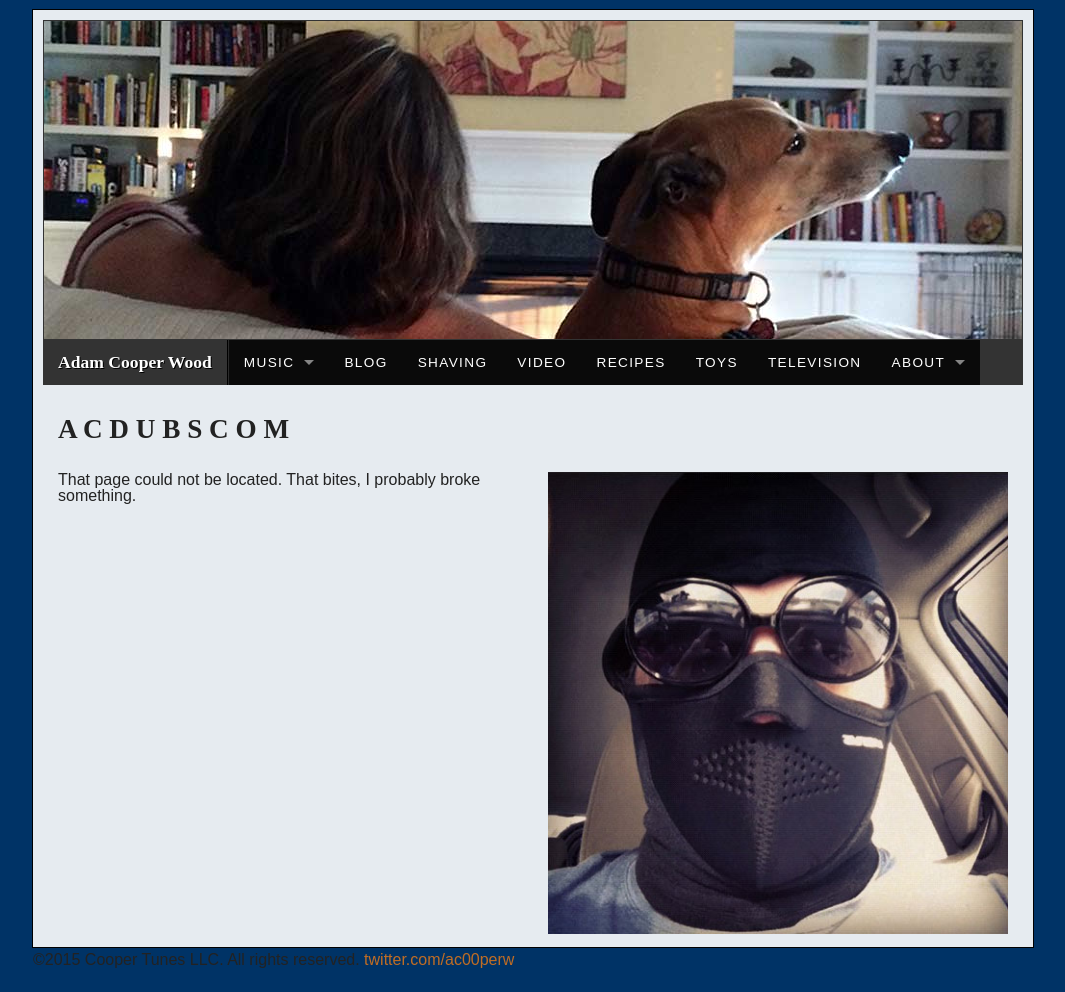
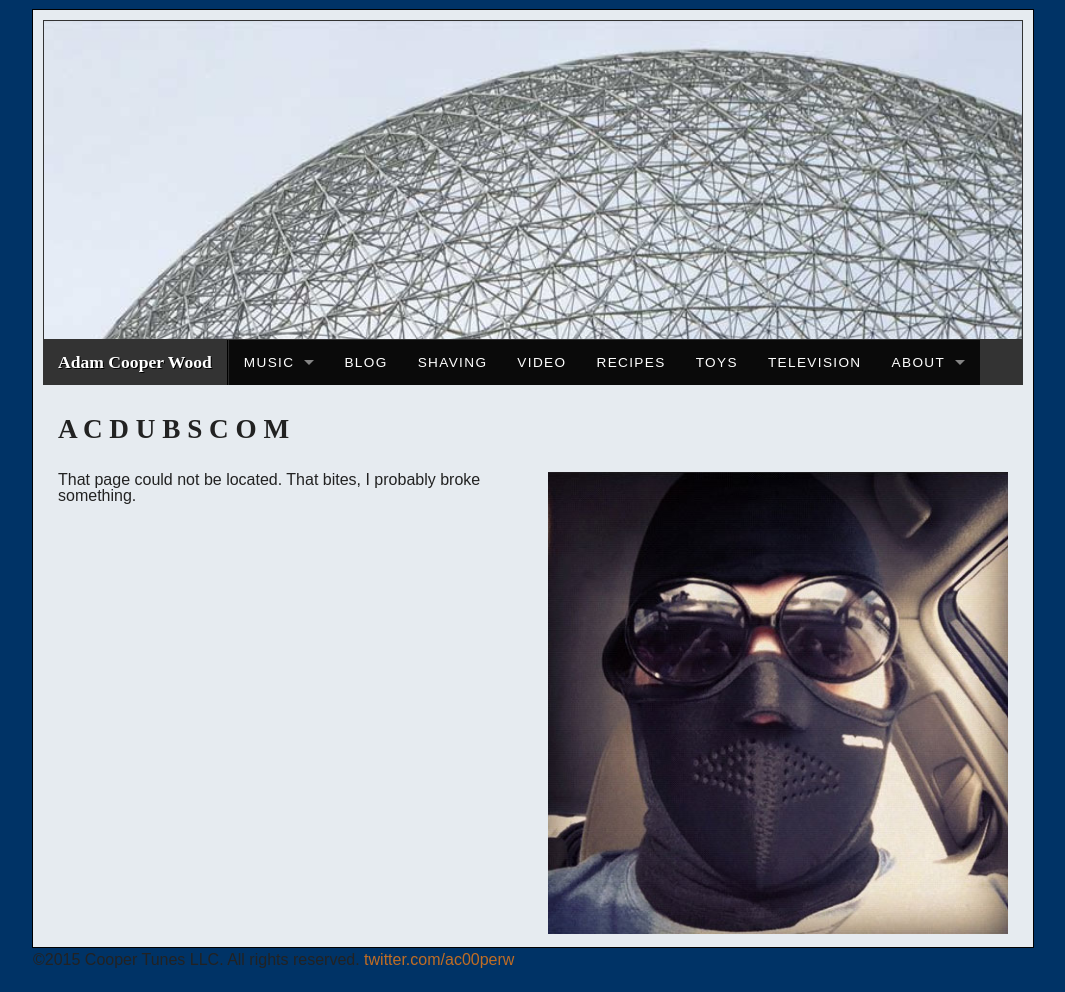
Before and after one commit to ac00perw/acdubs-jekyll, a Jekyll site: the page built from 404.html, in a window 1280 px wide. Shown: the whole page, without its empty margins (107-1172 px from the left). Built offline with Jekyll 4.4.1, drawn with Linux system fonts in a browser that asks for light colours.

Commit message:
headers randomly selected working based on directory

```diff
--- a/_includes/bottomscripts.html
+++ b/_includes/bottomscripts.html
@@ -52,4 +50,18 @@
 
   <script>
     $(document).foundation();
+
+	$(document).ready(function(){
+		var headers = Array('{{ site.headers | join: "','" }}')
+		var header = headers[Math.round(Math.random() * (headers.length - 0) + 0)];
+		console.log(header);
+		$('#scene').css('background', "url(/"+header.slice(0)+") 0 0 no-repeat");
+		$('#scene').css('background-size', "cover");
+	})
+
+
+
+
+
+
   </script>
--- a/_includes/footer.html
+++ b/_includes/footer.html
@@ -1,6 +1,6 @@
   <div class="footer">
       <p>
        	©{{ site.time | date: '%Y' }} Cooper Tunes LLC. All rights reserved.
-        <a href="http://twitter.com/ac00perw/">twitter.com/ac00perw</a><br />
+        <a href="http://twitter.com/ac00perw/">twitter.com/ac00perw</a>
       </p>
   </div>
--- a/_includes/head.html
+++ b/_includes/head.html
@@ -15,7 +15,6 @@
 	{% endif %}
 
    	<script type="text/javascript" src="/js/jquery-1.8.2.min.js"></script>
-
 	<script src="/js/vendor/custom.modernizr.js"></script>
 	<script type="text/javascript" src="//use.typekit.net/xed0uqy.js"></script>
 	<script src="https://google-code-prettify.googlecode.com/svn/loader/run_prettify.js?skin=sunburst"></script>
@@ -23,7 +22,6 @@
 	{% if page.id == "music" %}
 		<script type="text/javascript" src="/js/soundcloud.player.api.js"></script>
 	    <script type="text/javascript" src="/js/sc-player.js"></script>
-
 	{% endif %}
 	{% if page.id == "video" %}
 		<script type="text/javascript">
@@ -53,5 +51,10 @@
 		});
 		</script>
 	{% endif %}
+	<style type="text/css">
+	#scene{
+		background: url('') no-repeat 0  0;
+	}
+	</style>
 
 </head>
--- a/_plugins/categories.rb
+++ b/_plugins/categories.rb
@@ -9,6 +9,8 @@ module Jekyll
       site.config['sorted_categories'] = site.categories.map { |cat, posts|
         [ cat, posts.size, posts ] }.sort { |a,b| b[1] <=> a[1] }
 
+      site.config['headers'] = Dir.glob('./images/headers/*.jpg').to_a
+
     end
 
   end
--- a/css/app.css
+++ b/css/app.css
@@ -188,7 +188,7 @@ height: 320px;
 width: 100%;
 border: 1px solid #333;
 overflow-x: hidden;
-background: url(/images/headers/court-seamus.jpg) no-repeat 0  0;
+background-size: cover;
 
 }
 
--- a/index.html
+++ b/index.html
@@ -16,7 +16,7 @@ permalink: /
 			<p>... I suggest using Thai basil if possible. Thai basil can usually be found in Thai/Asian markets and is a bit tangier than your garden variety...  <a href="/recipes/"><br />&lt; More recipes ></a></p>
 			</li>
 			<li><h1><a href="/video">Movies</a></h1>
-			<iframe id="ytplayer" type="text/html" width="320" height="240" src="https://www.youtube.com/v/zwDMy-GBn8Q?autoplay=0" frameborder="0"/></li>
+			<iframe id="ytplayer" type="text/html" width="320" height="240" src="https://www.youtube.com/v/zwDMy-GBn8Q?autoplay=0" frameborder="0"/></iframe></li>
 			<li><h1>Twitteroll</h1>
 			{% include tweets.html %}</li>
 		</ul>
```
Also changed, not shown: other parts of _includes/bottomscripts.html (+1 -3 lines), images/headers/utah.jpg (renamed from images/headers/utaj.jpg). Lines whose indentation alone changed are shown as unchanged.
